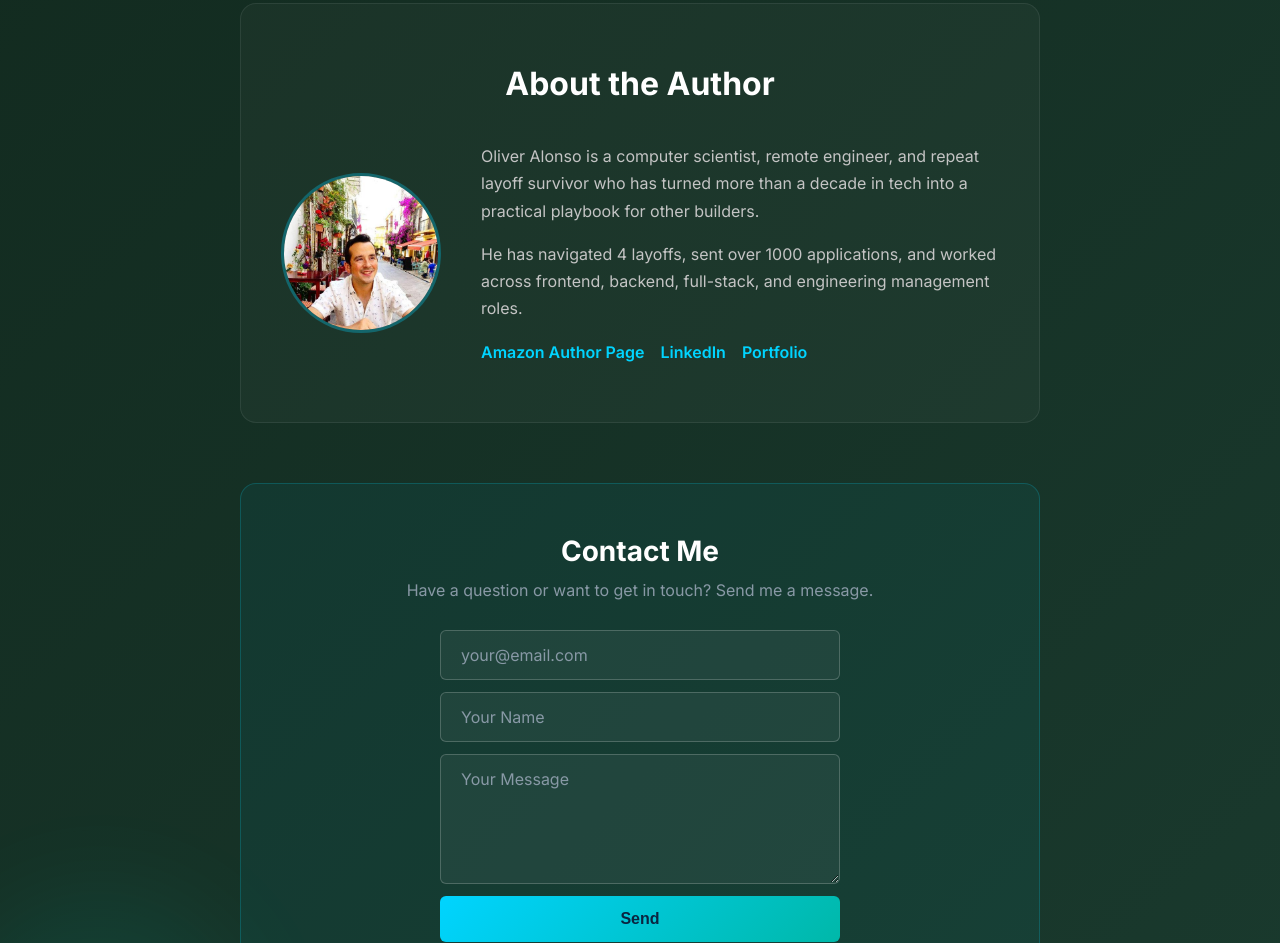
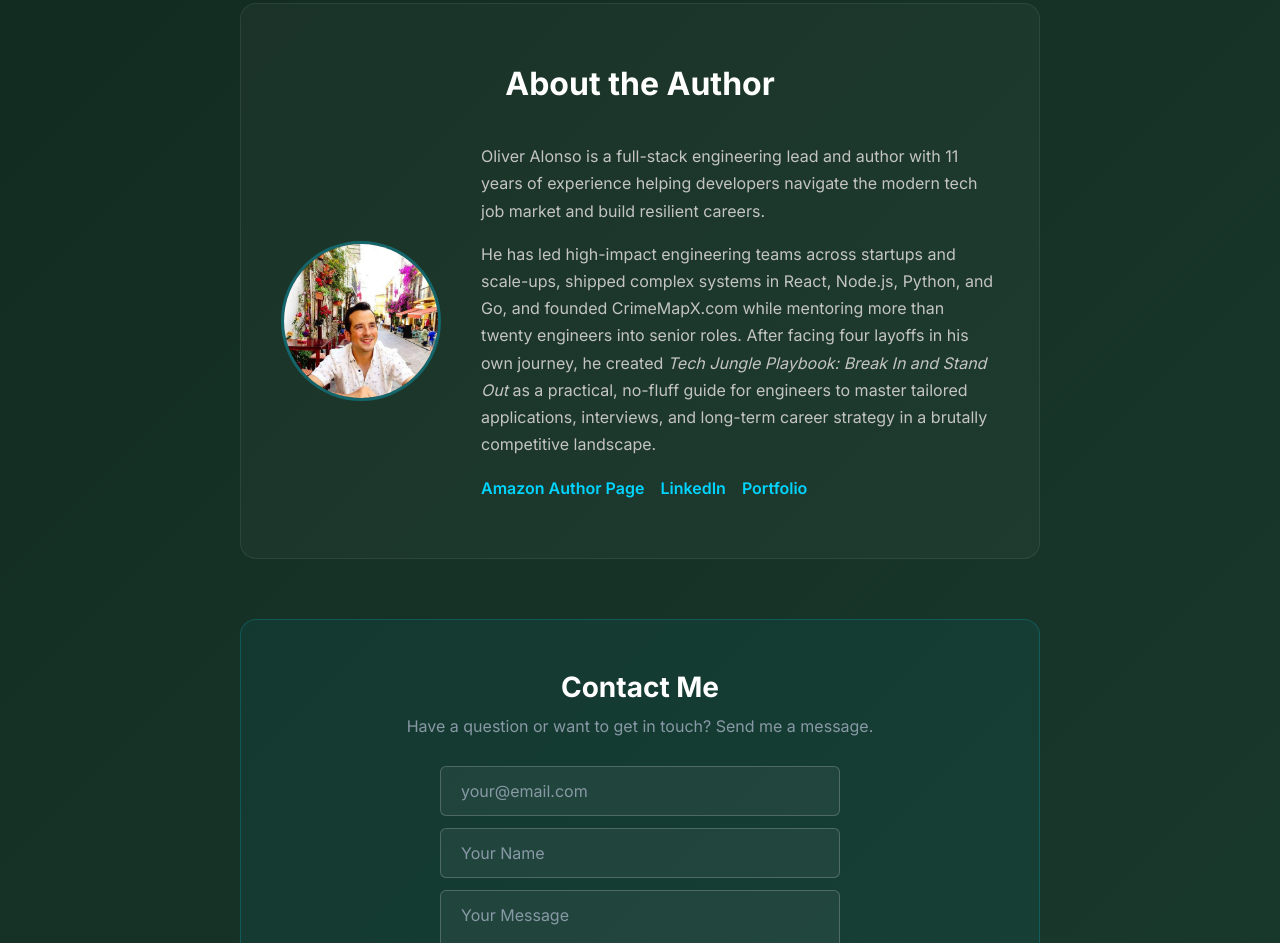
Before and after one commit to boxgames1/techjungleplaybook.com, a plain HTML site: page index.html in a window 1280 px wide. Shown: the part 1284-2227 px from the top of the page. Drawn offline with Linux system fonts and the light colour scheme.

Commit message:
fix: Update BIO

```diff
--- a/index.html
+++ b/index.html
@@ -778,14 +778,20 @@
           />
           <div class="author-bio">
             <p>
-              Oliver Alonso is a computer scientist, remote engineer, and repeat
-              layoff survivor who has turned more than a decade in tech into a
-              practical playbook for other builders.
+              Oliver Alonso is a full-stack engineering lead and author with 11
+              years of experience helping developers navigate the modern tech
+              job market and build resilient careers.
             </p>
             <p>
-              He has navigated 4 layoffs, sent over 1000 applications, and
-              worked across frontend, backend, full-stack, and engineering
-              management roles.
+              He has led high-impact engineering teams across startups and
+              scale-ups, shipped complex systems in React, Node.js, Python, and
+              Go, and founded CrimeMapX.com while mentoring more than twenty
+              engineers into senior roles. After facing four layoffs in his own
+              journey, he created
+              <i>Tech Jungle Playbook: Break In and Stand Out</i>
+              as a practical, no-fluff guide for engineers to master tailored
+              applications, interviews, and long-term career strategy in a
+              brutally competitive landscape.
             </p>
             <div class="author-links">
               <a
```
